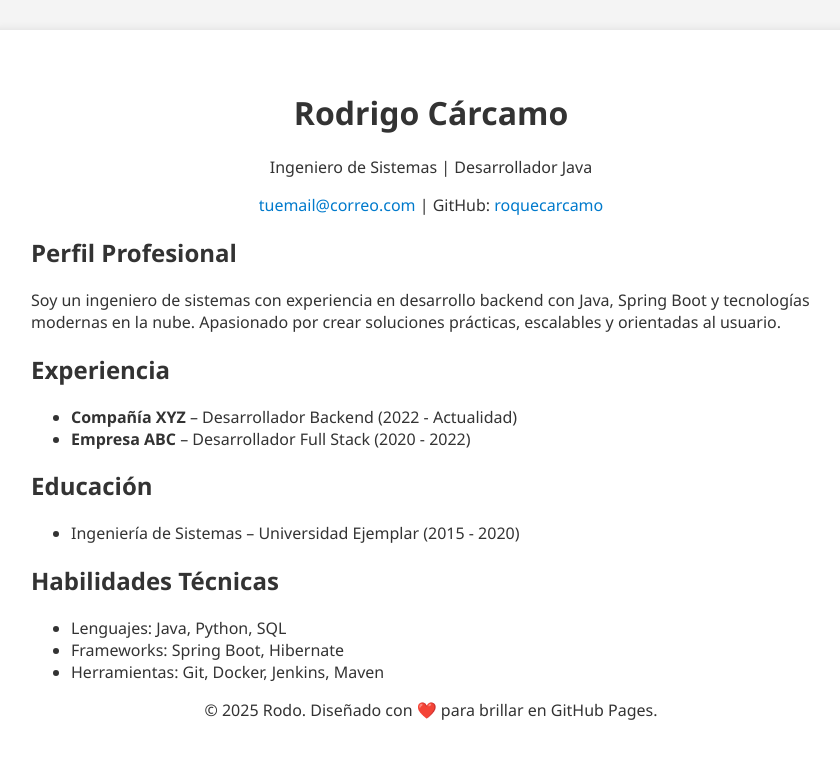
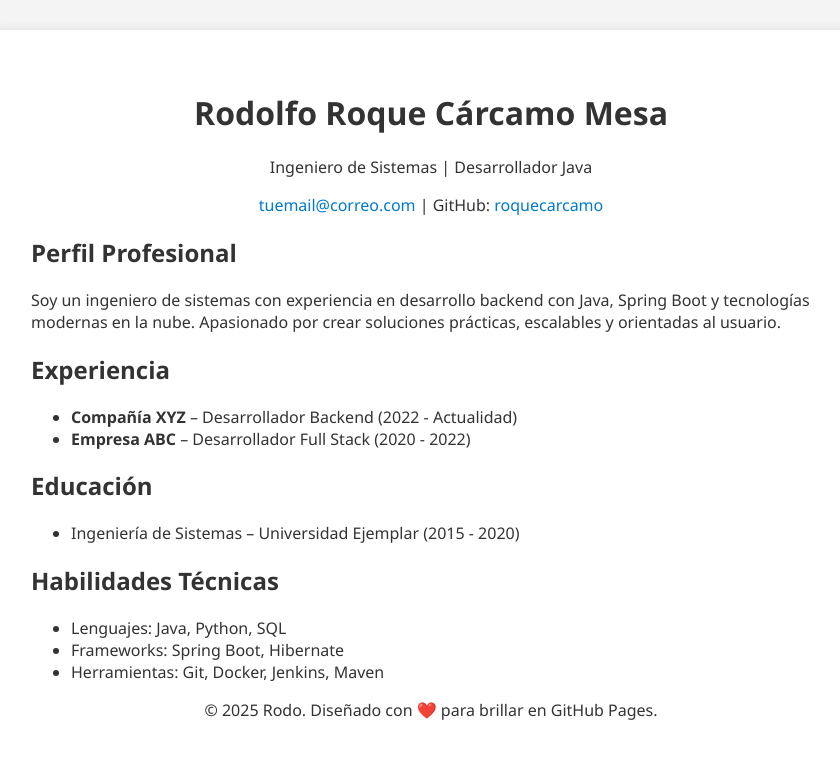
Before and after one commit to roqueCarcamo/rodo-cv, a plain HTML site: page index.html in a window 1280 px wide. Shown: the whole page, without its empty margins (209-1049 px from the left). Drawn offline with Linux system fonts and the light colour scheme.

Commit message:
Actualizar index.html

```diff
--- a/index.html
+++ b/index.html
@@ -9,7 +9,7 @@
 <body>
   <div class="container">
     <header>
-      <h1>Rodrigo Cárcamo</h1>
+      <h1>Rodolfo Roque Cárcamo Mesa</h1>
       <p>Ingeniero de Sistemas | Desarrollador Java</p>
       <p><a href="mailto:tuemail@correo.com">tuemail@correo.com</a> | GitHub: <a href="https://github.com/roquecarcamo" target="_blank">roquecarcamo</a></p>
     </header>
```
